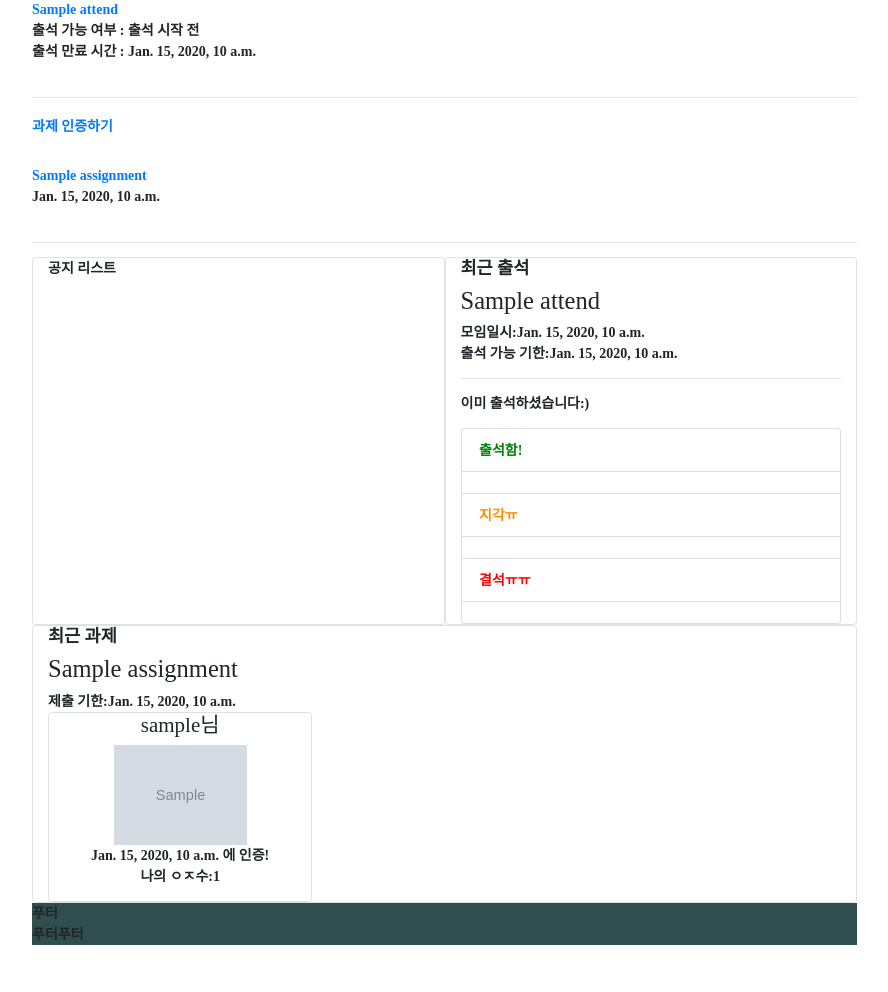
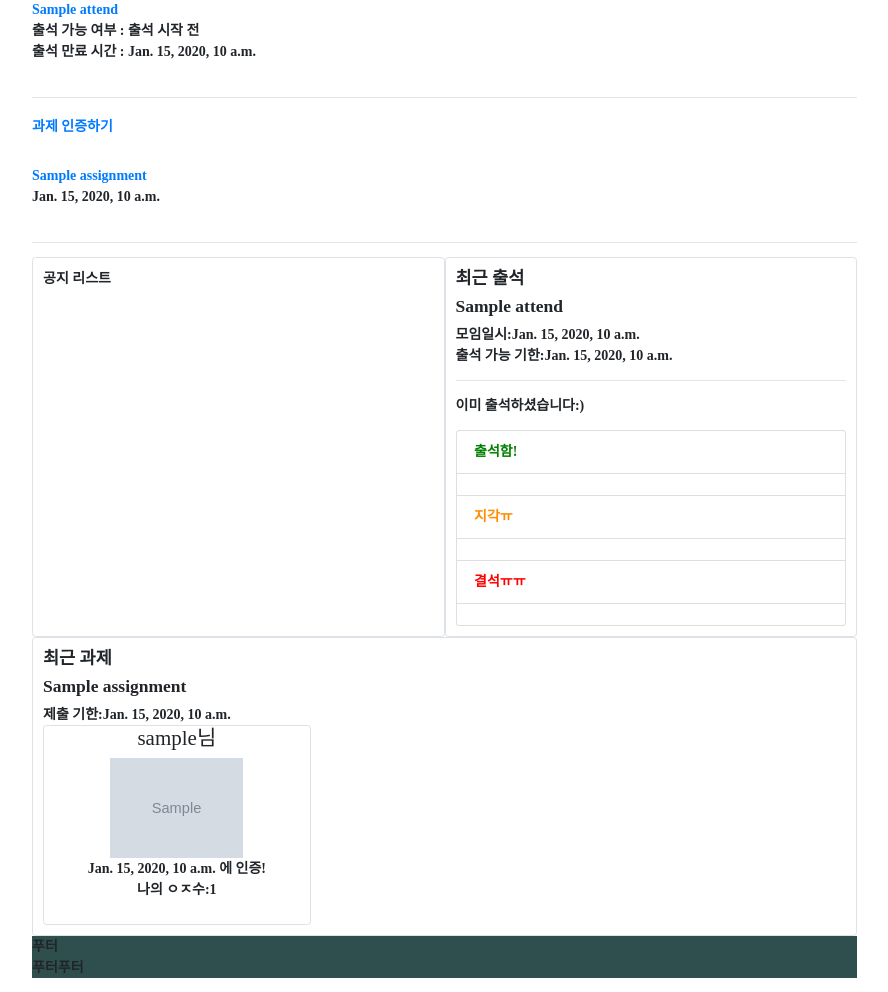
Before and after one commit to pirogramming/Admit-Study-Manager, a Django app: page /study/1/ in a window 1280 px wide. Shown: the part 885-1877 px from the top of the page, without its empty margins (338-1226 px from the left). Before the commit the page ends 1830 px from the top, so only its background shows below. Run offline with Django 3.2, Linux system fonts and the light colour scheme; a user stored in the database is signed in; tables that the repository leaves empty hold one stand-in row (values such as "Sample post"); grey boxes marked "Sample" are stand-in pictures; some libraries are stand-ins or nearby versions; some web fonts are replaced.

Commit message:
group_detail 과제버튼으로 수정

```diff
--- a/start/study/templates/study/group_detail.html
+++ b/start/study/templates/study/group_detail.html
@@ -25,6 +25,10 @@
 
     * > h6 {
         font-weight: normal;
+    }
+
+    .notice, .attendance, .assignment {
+        padding: 10px;
     }
 
 </style>
@@ -206,7 +210,7 @@
             </div>
             {% else %}
             <div class="latest_attendance">
-                <div><h3>{{ latest_attend.title }}</h3></div>
+                <div><h5>{{ latest_attend.title }}</h5></div>
                 <div> {# 출석 띄우기 #}
                     <div>
                         <strong>모임일시:</strong>{{ latest_attend.gather_datetime }}
@@ -315,7 +319,7 @@
             <div><p>등록된 과제가 없습니다.</div>
             {% else %}
             <div class="latest_assignment">
-                <div><h3>{{ latest_assignment.title }}</h3></div>
+                <div><h5>{{ latest_assignment.title }}</h5></div>
                 <div>
                     <strong>제출 기한:</strong>{{ latest_assignment.due_date }} {% if latest_assignment.due_date <= now %}(만료){% endif %}
                 </div>
@@ -323,7 +327,7 @@
 
                 <div class="assignment_set">
                     {% for done in dones %}
-                    <div class="인증 col-4 border rounded" style="float: left; text-align: center;">
+                    <div class="인증 col-4 border rounded" style="float: left; text-align: center; height:200px;">
 
                         <h4>{{ done.author.nickname }}님</h4>
 
@@ -347,7 +351,7 @@
                         {{ done.created_at }} 에 인증!
                         <br/>
                         {% if done.author == request.user %}
-                        <p>나의 ㅇㅈ수:{{ done.injung }}</p>
+                        <div >나의 ㅇㅈ수:{{ done.injung }}</div>
                         {% else %}
                         <button type="button" onclick="location.href='{% url 'assignment:injung_plus' done.id%}' ">인정!</button> {{ done.injung }}
                         {% endif %}
@@ -357,13 +361,13 @@
 
                 {% if not user in authors %}
                 {% if not latest_assignment.due_date <= now %}
-                <div class="인증 col-4 border rounded" style="float: left; text-align: center;">
-                    <button type="button" class="btn btn-primary" data-toggle="modal" data-target="#assModal">
+                    <button type="button" class="인증 col-4 border rounded" style="float: left; text-align: center; height:200px;" data-toggle="modal" data-target="#assModal">
                         내 과제 인증하기
                     </button>
+                {% else %}
+                <div class="인증 col-4 border rounded" style="float: left; text-align: center; height:200px;">
+                    <p>이미 만료된 과제입니다.</p>
                 </div>
-                {% else %}
-                <p>만료된 과제입니다.</p>
                 {% endif %}
                 {% endif %}
 
```
